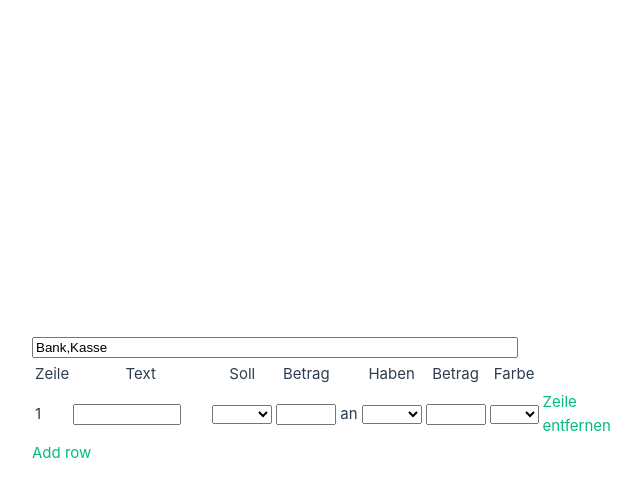
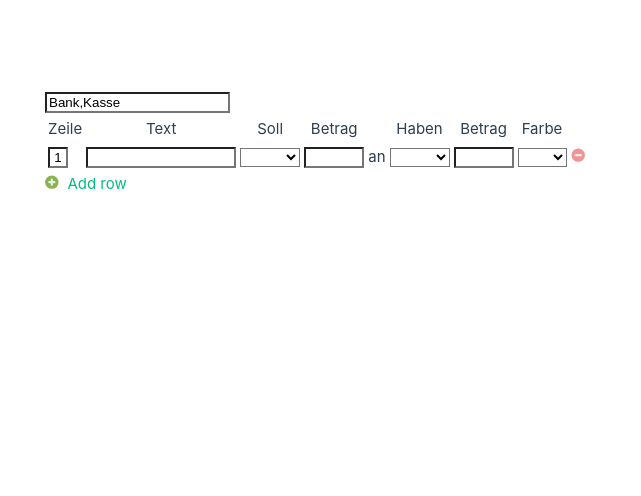
Before and after one commit to as27/vtkonten, a Vue app in the folder vtkonten/: page / in a window 1280 px wide. Shown: the top 496 px of the page, without its empty margins (0-641 px from the left). Built offline with nearby package versions, Linux system fonts and the light colour scheme.

Commit message:
styling of the app

```diff
--- a/vtkonten/src/assets/base.css
+++ b/vtkonten/src/assets/base.css
@@ -59,7 +59,7 @@
 }
 
 body {
-  min-height: 100vh;
+  /*min-height: 100vh;*/
   color: var(--color-text);
   background: var(--color-background);
   transition: color 0.5s, background-color 0.5s;
--- a/vtkonten/src/assets/main.css
+++ b/vtkonten/src/assets/main.css
@@ -1,12 +1,6 @@
 @import './base.css';
 
-#app {
-  max-width: 1280px;
-  margin: 0 auto;
-  padding: 2rem;
 
-  font-weight: normal;
-}
 
 a,
 .green {
@@ -21,15 +15,7 @@ a,
   }
 }
 
-@media (min-width: 1024px) {
-  body {
-    display: flex;
-    place-items: center;
-  }
-
-  #app {
-    display: grid;
-    grid-template-columns: 1fr 1fr;
-    padding: 0 2rem;
-  }
+#app {
+  margin: 3em auto;
+  padding: 3em;
 }
--- a/vtkonten/src/components/Buchungen.vue
+++ b/vtkonten/src/components/Buchungen.vue
@@ -55,9 +55,9 @@ function deleteRow(index) {
       <th>Farbe</th>
       <th></th>
     </tr>
-    <tr v-for="(buchung, bzeile) in modelValue">
-      <td>{{ buchung.zeile }} {{}}</td>
-      <td><input v-model="buchung.text" /></td>
+    <tr v-for="(buchung, bzeile) in modelValue" :style="{ 'background-color': buchung.color }" >
+      <td class="zeile"><input v-model="buchung.zeile" /></td>
+      <td class="text"><input v-model="buchung.text" /></td>
       <td>
         <select v-model="buchung.ksoll">
           <option v-for="k in konten">{{ k }}</option>
@@ -76,16 +76,25 @@ function deleteRow(index) {
           <option v-for="f in farben" :value="f.val">{{ f.name }}</option>
         </select>
       </td>
-      <td><a @click="deleteRow(bzeile)">Zeile entfernen</a></td>
+      <td><a @click="deleteRow(bzeile)"><img width="14" height="14" src="./../assets/minus.svg" /></a></td>
     </tr>
   </table>
-
-  <a @click="addRow">Add row</a>
+  <img @click="addRow" width="14" height="14" src="./../assets/plus.svg" />&nbsp;
+  <a @click="addRow">Add row </a>
 </template>
 
 <style scoped>
-input {
-  width: 80%;
+
+input,select {
+  background-color: transparent;
+}
+.text input {
+  width: 150px;
+}
+
+.zeile input {
+  width: 20px;
+  text-align: center;
 }
 
 .btr input {
```
Also changed, not shown: vtkonten/src/assets/minus.svg (added), vtkonten/src/assets/plus.svg (added).
